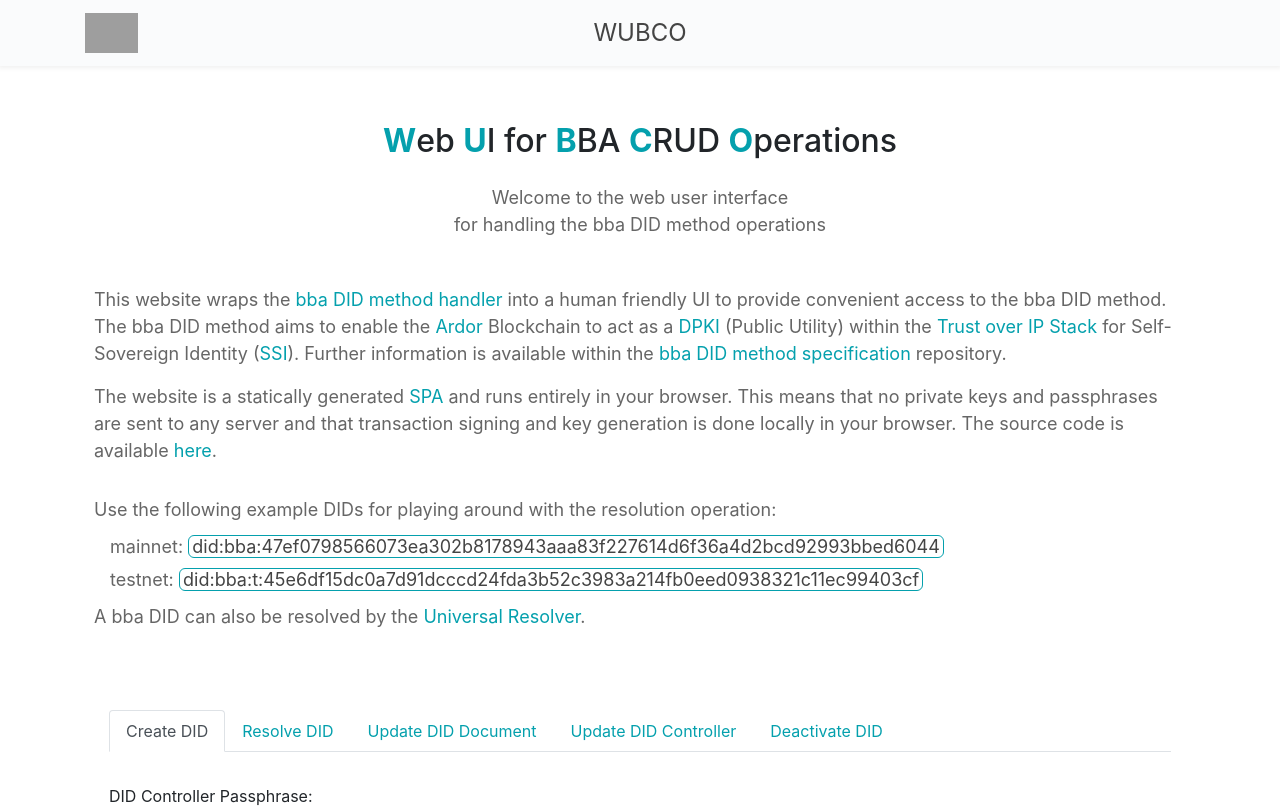
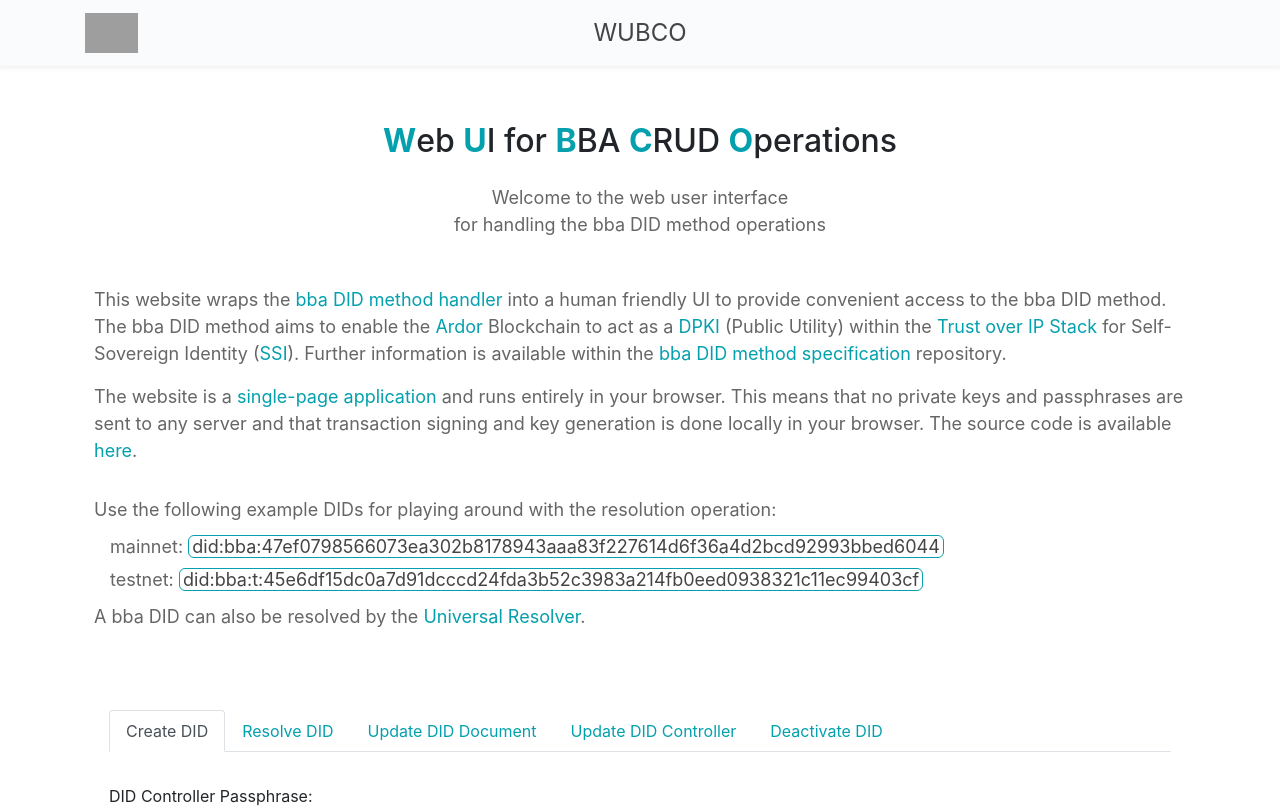
Before and after one commit to blobaa/bba-did-ui, a Next.js app: page / in a window 1280 px wide. Shown: the top 808 px of the page. Built offline with nearby package versions, Linux system fonts and the light colour scheme; grey boxes are pictures that could not be loaded.

Commit message:
updated spa description

```diff
--- a/src/pages/index.tsx
+++ b/src/pages/index.tsx
@@ -24,7 +24,7 @@ const DemoHome: React.FC = () => {
                             This website wraps the <a href="https://github.com/blobaa/bba-did-method-handler-ts">bba DID method handler</a> into a human friendly UI to provide convenient access to the bba DID method. The bba DID method aims to enable the <a href="https://ardorplatform.org">Ardor</a> Blockchain to act as a <a href="https://www.weboftrust.info/downloads/dpki.pdf">DPKI</a> (Public Utility) within the <a href="https://trustoverip.org/wp-content/uploads/sites/98/2020/05/toip_introduction_050520.pdf">Trust over IP Stack</a> for Self-Sovereign Identity (<a href="https://www.manning.com/books/self-sovereign-identity">SSI</a>). Further information is available within the <a href="https://github.com/blobaa/bba-did-method-specification">bba DID method specification</a> repository.
                         </p>
                         <p>
-                            The website is a statically generated <a href="https://en.wikipedia.org/wiki/Single-page_application">SPA</a> and runs entirely in your browser. This means that no private keys and passphrases are sent to any server and that transaction signing and key generation is done locally in your browser. The source code is available <a href="https://github.com/blobaa/bba-did-ui">here</a>.
+                            The website is a <a href="https://en.wikipedia.org/wiki/Single-page_application">single-page application</a> and runs entirely in your browser. This means that no private keys and passphrases are sent to any server and that transaction signing and key generation is done locally in your browser. The source code is available <a href="https://github.com/blobaa/bba-did-ui">here</a>.
                         </p>
                         <div style={{ paddingTop: "1rem" }}/>
                         <p>
```
